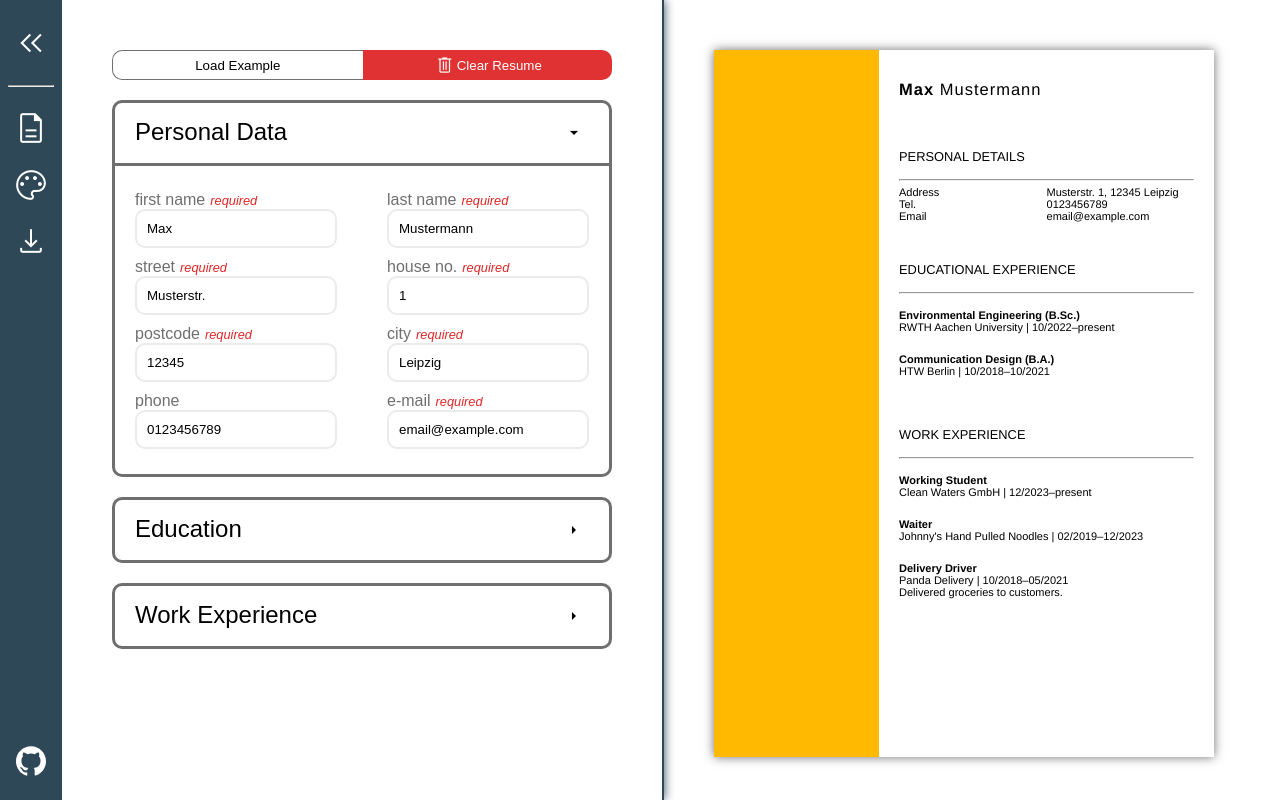
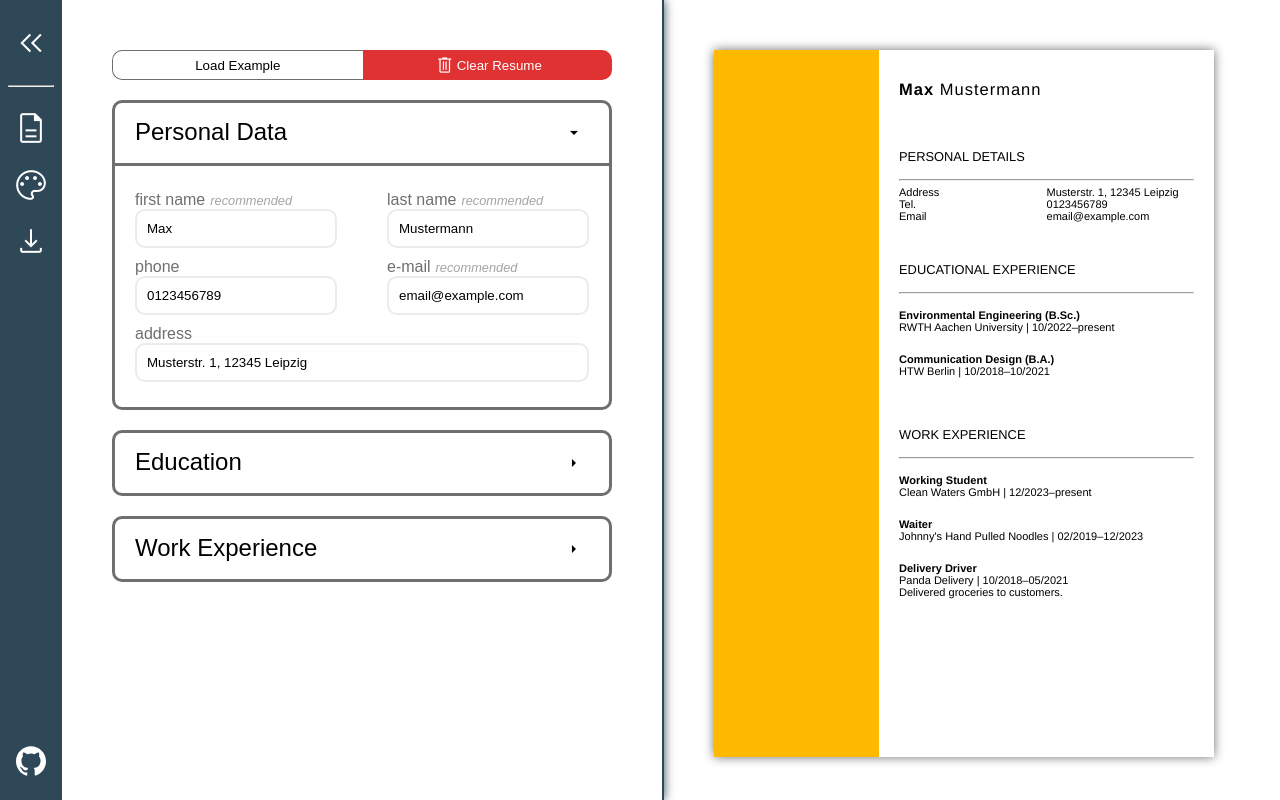
Before and after one commit to tln12/cv-project, a React (Vite) app: page / in a window 1280 px wide. Built offline with nearby package versions, Linux system fonts and the light colour scheme; the HTML template or start-up script is replaced by a standard one; a web font is replaced by a local one.

Commit message:
combine address into one variable; change required personal input to recommended

```diff
--- a/src/App.jsx
+++ b/src/App.jsx
@@ -250,10 +250,7 @@ function App() {
       setPersonalData({
         firstName: '',
         lastName: '',
-        street: '',
-        houseNr: '',
-        postcode: '',
-        city: '',
+        address: '',
         phone: '',
         email: '',
       });
--- a/src/components/FormComponents.jsx
+++ b/src/components/FormComponents.jsx
@@ -15,15 +15,23 @@ const StyledLabel = styled.label`
 const StyledSpan = styled.span`
   color: var(--side-font-color);
   &:after {
-    ${(props) =>
-      props.required &&
-      `
+    font-size: 0.8em;
+    margin-left: 5px;
+    font-style: italic;
+    ${(props) => {
+      if (props.$required) {
+        return `
         content: 'required';
         color: var(--required-color);
-        font-size: 0.8em;
-        margin-left: 5px;
-        font-style: italic;
-    `}
+
+      `;
+      } else if (props.$recommended) {
+        return `
+        content: 'recommended';
+        color: var(--recommended-font-color);
+      `;
+      }
+    }}
 `;
 const StyledInput = styled.input`
   padding: 10px;
--- a/src/components/educational-experience/EExperienceForm.jsx
+++ b/src/components/educational-experience/EExperienceForm.jsx
@@ -28,7 +28,7 @@ export default function EExperienceForm({
       )}
       <StyledInputGroup>
         <StyledLabel htmlFor='starting-date'>
-          <StyledSpan required>starting date</StyledSpan>
+          <StyledSpan $required>starting date</StyledSpan>
           <StyledInput
             required
             type='date'
@@ -39,7 +39,7 @@ export default function EExperienceForm({
           ></StyledInput>
         </StyledLabel>
         <StyledLabel htmlFor='end-date'>
-          <StyledSpan required>end date</StyledSpan>
+          <StyledSpan $required>end date</StyledSpan>
           <StyledInput
             required
             type='date'
@@ -51,7 +51,7 @@ export default function EExperienceForm({
         </StyledLabel>
       </StyledInputGroup>
       <StyledLabel htmlFor='name'>
-        <StyledSpan required>school name</StyledSpan>
+        <StyledSpan $required>school name</StyledSpan>
         <StyledInput
           required
           id='name'
@@ -60,7 +60,7 @@ export default function EExperienceForm({
         ></StyledInput>
       </StyledLabel>
       <StyledLabel htmlFor='title'>
-        <StyledSpan required>title of study</StyledSpan>
+        <StyledSpan $required>title of study</StyledSpan>
         <StyledInput
           required
           id='title'
--- a/src/components/personal-data/PDataDisplay.jsx
+++ b/src/components/personal-data/PDataDisplay.jsx
@@ -8,26 +8,30 @@ const StyledSpan = styled.span`
 `;
 
 export default function PDataDisplay({ personalData, StyledLine }) {
-  const { street, houseNr, postcode, city, phone, email } = personalData;
+  const { address, phone, email } = personalData;
   return (
     <section>
       <h3>PERSONAL DETAILS</h3>
       <StyledLine />
       <ul>
+        {address !== '' && (
           <StyledEntry>
             <StyledSpan>Address</StyledSpan>
-          <StyledSpan>
-            {street} {houseNr}, {postcode} {city}
-          </StyledSpan>
+            <StyledSpan>{address}</StyledSpan>
           </StyledEntry>
+        )}
+        {phone !== '' && (
           <StyledEntry>
             <StyledSpan>Tel.</StyledSpan>
             <StyledSpan>{phone}</StyledSpan>
           </StyledEntry>
+        )}
+        {email !== '' && (
           <StyledEntry>
             <StyledSpan>Email</StyledSpan>
             <StyledSpan>{email}</StyledSpan>
           </StyledEntry>
+        )}
       </ul>
     </section>
   );
--- a/src/components/personal-data/PDataForm.jsx
+++ b/src/components/personal-data/PDataForm.jsx
@@ -11,18 +11,16 @@ export default function PDataForm({ personalData, handleChange }) {
     <StyledForm>
       <StyledInputGroup>
         <StyledLabel htmlFor='first-name'>
-          <StyledSpan required>first name</StyledSpan>
+          <StyledSpan $recommended>first name</StyledSpan>
           <StyledInput
-            required
             id='first-name'
             onChange={handleChange}
             value={personalData.firstName}
           ></StyledInput>
         </StyledLabel>
         <StyledLabel htmlFor='last-name'>
-          <StyledSpan required>last name</StyledSpan>
+          <StyledSpan $recommended>last name</StyledSpan>
           <StyledInput
-            required
             id='last-name'
             onChange={handleChange}
             value={personalData.lastName}
@@ -30,64 +28,33 @@ export default function PDataForm({ personalData, handleChange }) {
         </StyledLabel>
       </StyledInputGroup>
       <StyledInputGroup>
-        <StyledLabel htmlFor='street'>
-          <StyledSpan required>street</StyledSpan>
-          <StyledInput
-            required
-            id='street'
-            onChange={handleChange}
-            value={personalData.street}
-          ></StyledInput>
-        </StyledLabel>
-        <StyledLabel htmlFor='house-nr'>
-          <StyledSpan required>house no.</StyledSpan>
-          <StyledInput
-            required
-            id='house-nr'
-            onChange={handleChange}
-            value={personalData.houseNr}
-          ></StyledInput>
-        </StyledLabel>
-      </StyledInputGroup>
-      <StyledInputGroup>
-        <StyledLabel htmlFor='postcode'>
-          <StyledSpan required>postcode</StyledSpan>
-          <StyledInput
-            required
-            id='postcode'
-            onChange={handleChange}
-            value={personalData.postcode}
-          ></StyledInput>
-        </StyledLabel>
-        <StyledLabel htmlFor='city'>
-          <StyledSpan required>city</StyledSpan>
-          <StyledInput
-            required
-            id='city'
-            onChange={handleChange}
-            value={personalData.city}
-          ></StyledInput>
-        </StyledLabel>
-      </StyledInputGroup>
-      <StyledInputGroup>
         <StyledLabel htmlFor='phone'>
           <StyledSpan>phone</StyledSpan>
           <StyledInput
+            type='tel'
             id='phone'
             onChange={handleChange}
             value={personalData.phone}
           ></StyledInput>
         </StyledLabel>
         <StyledLabel htmlFor='email'>
-          <StyledSpan required>e-mail</StyledSpan>
+          <StyledSpan $recommended>e-mail</StyledSpan>
           <StyledInput
-            required
+            type='email'
             id='email'
             onChange={handleChange}
             value={personalData.email}
           ></StyledInput>
         </StyledLabel>
       </StyledInputGroup>
+      <StyledLabel htmlFor='address'>
+        <StyledSpan>address</StyledSpan>
+        <StyledInput
+          id='address'
+          onChange={handleChange}
+          value={personalData.address}
+        ></StyledInput>
+      </StyledLabel>
     </StyledForm>
   );
 }
--- a/src/components/work-experience/WExperienceForm.jsx
+++ b/src/components/work-experience/WExperienceForm.jsx
@@ -29,7 +29,7 @@ export default function WExperienceForm({
       )}
       <StyledInputGroup>
         <StyledLabel htmlFor='starting-date'>
-          <StyledSpan required>starting date</StyledSpan>
+          <StyledSpan $required>starting date</StyledSpan>
           <StyledInput
             required
             type='date'
@@ -39,7 +39,7 @@ export default function WExperienceForm({
           ></StyledInput>
         </StyledLabel>
         <StyledLabel htmlFor='end-date'>
-          <StyledSpan required>end date</StyledSpan>
+          <StyledSpan $required>end date</StyledSpan>
           <StyledInput
             required
             type='date'
@@ -50,7 +50,7 @@ export default function WExperienceForm({
         </StyledLabel>
       </StyledInputGroup>
       <StyledLabel htmlFor='name'>
-        <StyledSpan required>company name</StyledSpan>
+        <StyledSpan $required>company name</StyledSpan>
         <StyledInput
           required
           id='name'
@@ -59,7 +59,7 @@ export default function WExperienceForm({
         ></StyledInput>
       </StyledLabel>
       <StyledLabel htmlFor='title'>
-        <StyledSpan required>position title</StyledSpan>
+        <StyledSpan $required>position title</StyledSpan>
         <StyledInput
           required
           id='title'
--- a/src/exampleData.js
+++ b/src/exampleData.js
@@ -5,10 +5,7 @@ const today = new Date().toISOString().slice(0, 10);
 const personal = {
   firstName: 'Max',
   lastName: 'Mustermann',
-  street: 'Musterstr.',
-  houseNr: '1',
-  postcode: '12345',
-  city: 'Leipzig',
+  address: 'Musterstr. 1, 12345 Leipzig',
   phone: '0123456789',
   email: 'email@example.com',
 };
```
Lines whose indentation alone changed are shown as unchanged.
